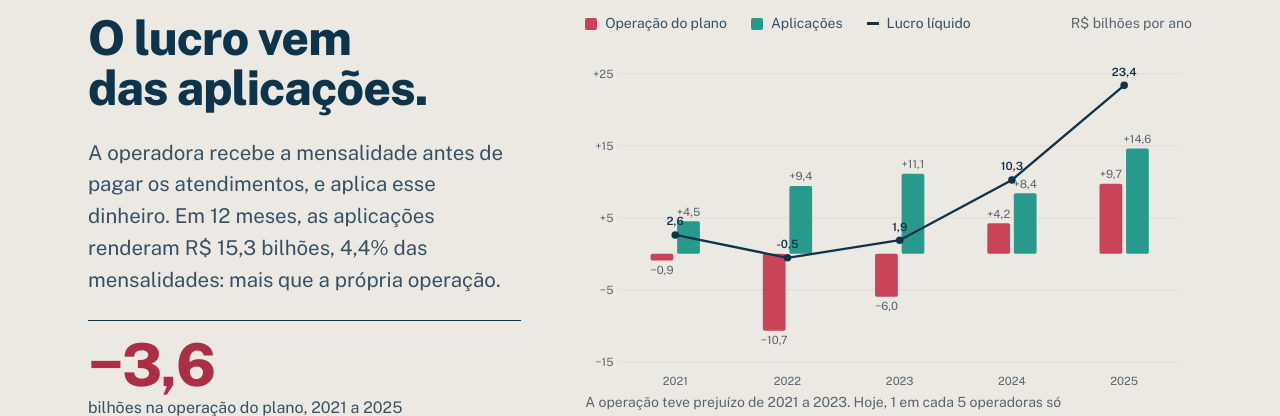
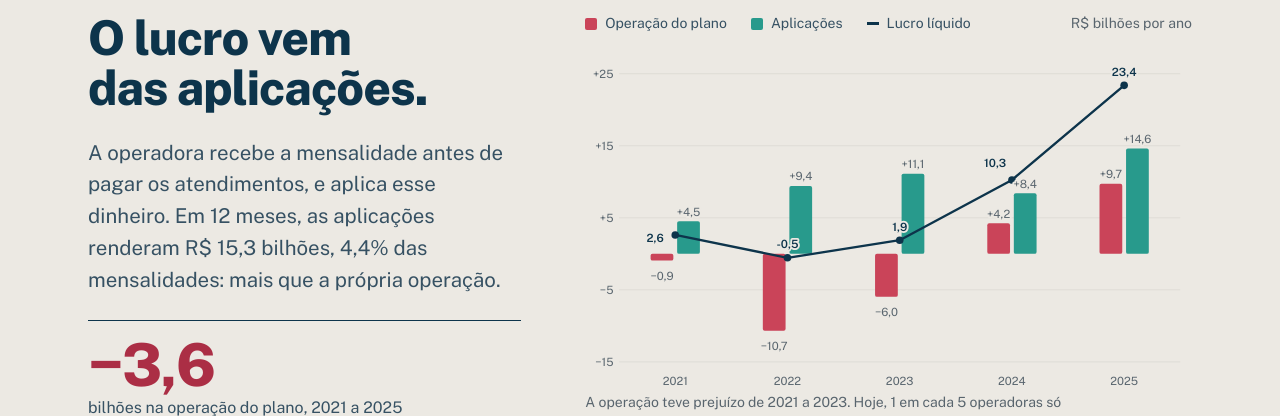
Before and after one commit to felipe-rodrigues-gomes/mapa-saude-suplementar, a plain HTML site: page site/index.html in a window 1280 px wide. Shown: the part 1875-2291 px from the top of the page. Drawn offline with nearby package versions, Linux system fonts and the light colour scheme.

Commit message:
Gráfico do capítulo 2: rótulo do lucro escolhe posição sem colidir com as barras; rótulos com contorno no celular
Co-Authored-By: Claude Opus 5.5 <noreply@anthropic.com>

```diff
--- a/site/css/site.css
+++ b/site/css/site.css
@@ -95,6 +95,8 @@ strong { font-weight: 600; color: var(--color-ink); }
 .g-eixo { fill: var(--color-muted); font-size: 12px; font-family: var(--font-body); font-variant-numeric: tabular-nums; }
 .g-rotulo { fill: var(--color-ink); font-size: 12px; font-weight: 600; font-family: var(--font-body); font-variant-numeric: tabular-nums; }
 .g-rotulo-fraco { fill: var(--color-muted); font-size: 12px; font-family: var(--font-body); }
+/* capítulo 2: rótulos por cima da linha, com contorno da cor do fundo para não colarem nela */
+#lucro .g-rotulo, #lucro .g-rotulo-fraco { paint-order: stroke; stroke: var(--color-paper-2); stroke-width: 4px; stroke-linejoin: round; }
 .g-perda { fill: var(--color-loss); }
 .g-ganho { fill: var(--color-accent); }
 .g-linha { fill: none; stroke: var(--color-ink); stroke-width: 2.5; stroke-linejoin: round; }
--- a/site/js/app.js
+++ b/site/js/app.js
@@ -121,18 +121,31 @@ function graficoAnos(m) {
     texto(s, ml - 6, y(v) + 4, v === 0 ? "0" : sinal(v, 0), "g-eixo", "end");
   }
   const banda = (W - ml - mr) / m.anos.length, bw = Math.min(24, banda / 4);
-  const pts = [];
+  // no celular o SVG encolhe e a fonte cresce em unidades do desenho (até 21): as caixas usam o pior caso
+  const fs = 22, caixa = (x, base, txt) => ({ x0: x - txt.length * fs * 0.28, x1: x + txt.length * fs * 0.28, y0: base - fs * 0.8, y1: base + fs * 0.2 });
+  const bate = (p, q) => p.x0 < q.x1 && q.x0 < p.x1 && p.y0 < q.y1 && q.y0 < p.y1;
+  const pts = [], rotulosBarras = [];
   m.anos.forEach((a, i) => {
-    const cx = ml + banda * (i + 0.5);
+    const cx = ml + banda * (i + 0.5), ocupadas = [];
     [[a.operacao, "g-perda", -bw - 2], [a.aplicacoes, "g-ganho", 2]].forEach(([v, cls, dx]) => {
       el("rect", { x: cx + dx, y: y(Math.max(0, v)), width: bw, height: Math.max(1, Math.abs(y(v) - y(0))), class: cls, rx: 2 }, s);
-      texto(s, cx + dx + bw / 2, v >= 0 ? y(v) - 6 : y(v) + 14, sinal(v), "g-rotulo-fraco");
+      const tx = cx + dx + bw / 2, base = v >= 0 ? y(v) - 6 : y(v) + 14 + (fs - 12) * 0.6;
+      rotulosBarras.push(texto(s, tx, base, sinal(v), "g-rotulo-fraco"));
+      ocupadas.push(caixa(tx, base, sinal(v)));
     });
     texto(s, cx, H - 8, a.ano, "g-eixo");
-    pts.push([cx, y(a.lucro), a.lucro]);
+    pts.push([cx, y(a.lucro), a.lucro, ocupadas]);
   });
   el("path", { d: "M" + pts.map((p) => p.slice(0, 2).join(",")).join("L"), class: "g-linha" }, s);
-  pts.forEach(([x, yy, v]) => { el("circle", { cx: x, cy: yy, r: 4, class: "g-ponto" }, s); texto(s, x, yy - 10, nf(1).format(v), "g-rotulo"); });
+  pts.forEach(([x, yy, v, ocupadas]) => {
+    el("circle", { cx: x, cy: yy, r: 4, class: "g-ponto" }, s);
+    // o rótulo do lucro vai acima do ponto; se bater num rótulo de barra: acima à esquerda, abaixo ou à esquerda
+    const txt = nf(1).format(v), largura = txt.length * fs * 0.56;
+    const opcoes = [[x, yy - 10, "middle"], [x - 6, yy - 14, "end"], [x, yy + fs + 6, "middle"], [x - 12, yy + fs * 0.35, "end"]];
+    const livre = opcoes.find(([ox, oy, anc]) => { const cxo = anc === "end" ? ox - largura / 2 : ox; return !ocupadas.some((o) => bate(caixa(cxo, oy, txt), o)); }) || opcoes[0];
+    texto(s, livre[0], livre[1], txt, "g-rotulo", livre[2]);
+  });
+  rotulosBarras.forEach((r) => s.appendChild(r)); // por cima da linha e dos pontos
   $('[data-tabela="anos"]').insertAdjacentHTML("beforeend", "<thead><tr><th>Ano</th><th>Operação</th><th>Aplicações</th><th>Lucro</th></tr></thead><tbody>" +
     m.anos.map((a) => `<tr><td>${a.ano}</td><td>${sinal(a.operacao)}</td><td>${sinal(a.aplicacoes)}</td><td>${sinal(a.lucro)}</td></tr>`).join("") + "</tbody>");
 }
```
